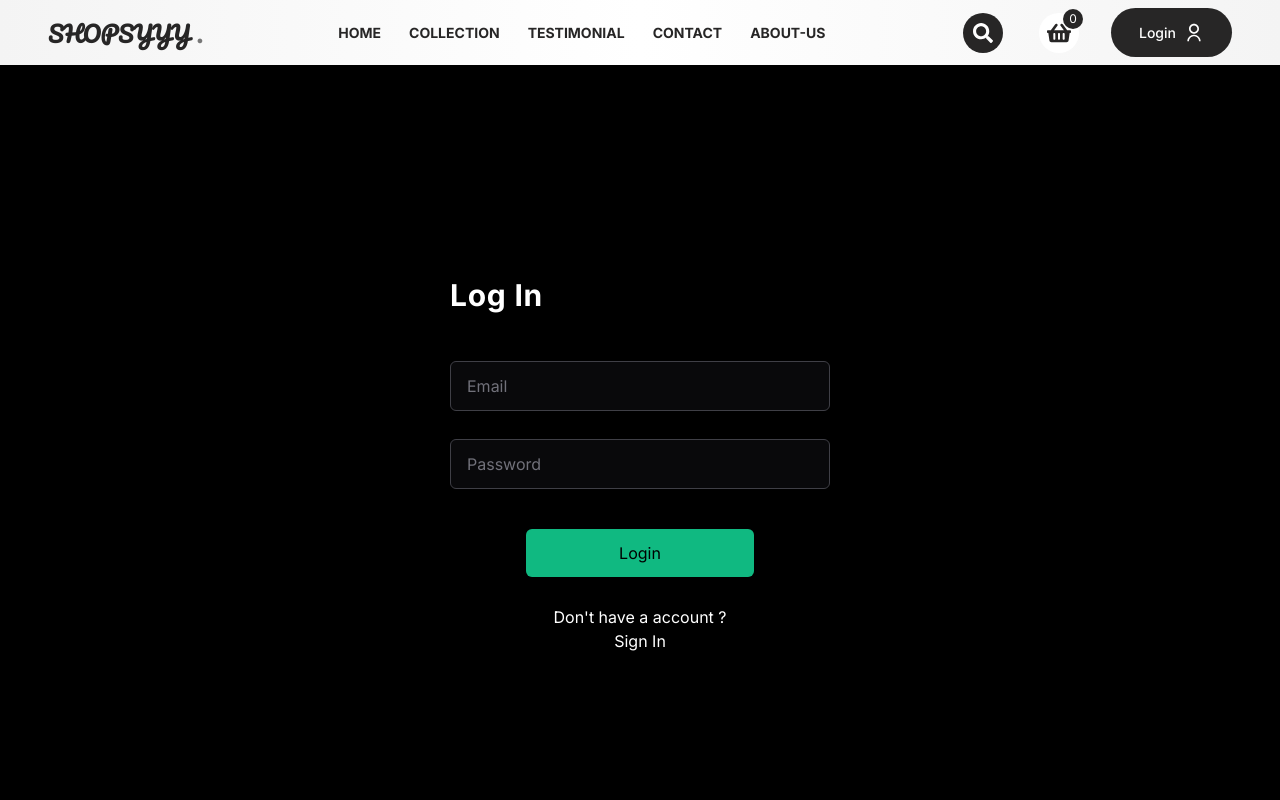
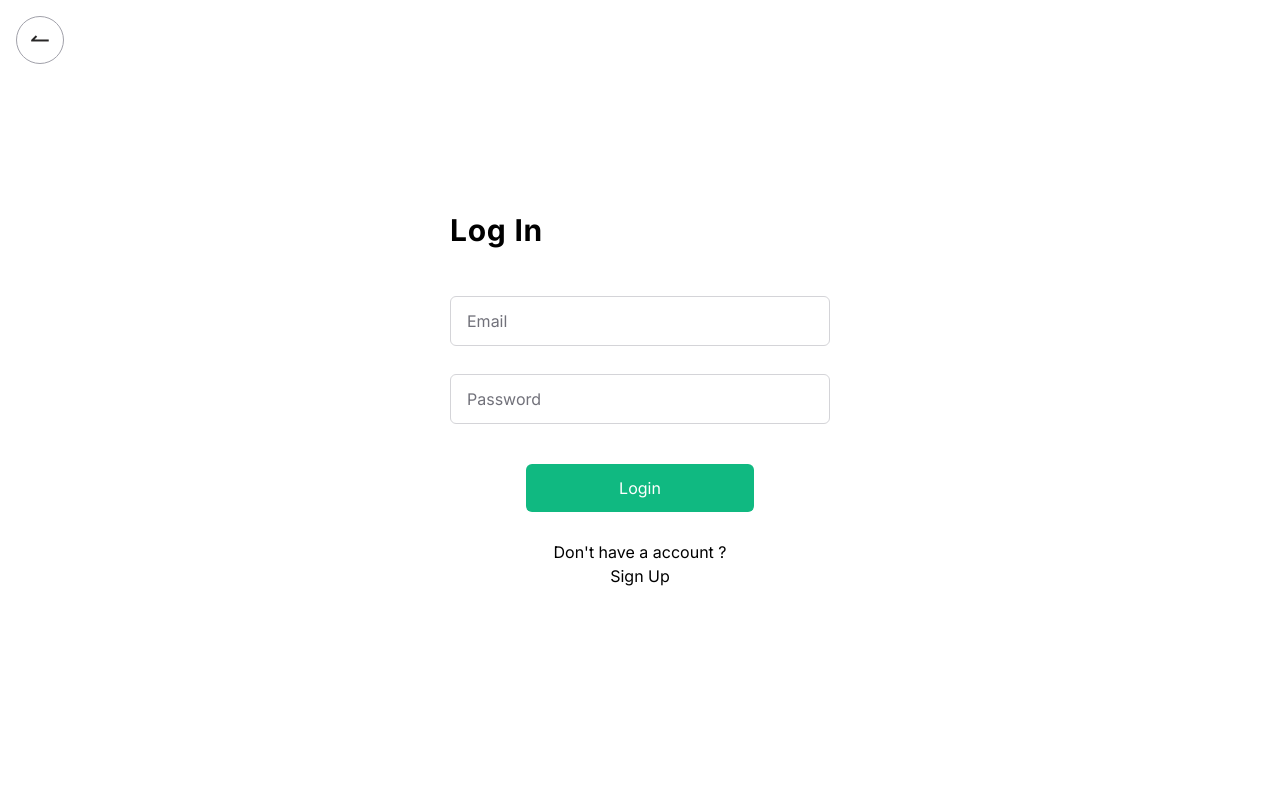
Before and after one commit to shiv-nitizens/Back-End-Project-E-commerce-, a React (Vite) app in the folder E-commerce-Cloths-Frontend/: page /login in a window 1280 px wide. Shown: the top 800 px of the page. Built offline with nearby package versions, Linux system fonts and the light colour scheme.

Commit message:
update login signup frontend

```diff
--- a/E-commerce-Cloths-Frontend/src/App.jsx
+++ b/E-commerce-Cloths-Frontend/src/App.jsx
@@ -1,5 +1,5 @@
 import { useState } from "react";
-import { Routes, Route } from "react-router-dom";
+import { Routes, Route, useLocation } from "react-router-dom";
 
 import Login from "./Login";
 import SignUp from "./SignUp";
@@ -19,18 +19,20 @@ function App() {
   const [success, changeSuccessState] = useState(false);
   const [authPage, changeAuthPage] = useState("login");
 
+  const location = useLocation();
+
+  const curr_loc = location.pathname == "/login" || location.pathname == "/signup" ;
+
   return (
     <main className="overflow-hidden text-tertiary">
 
-      <Header />
+      {!curr_loc && <Header/> }
 
       <Routes>
         <Route path="/" element={<Home />} />
         <Route path="/collection" element={<Collection />} />
         <Route path="/collection/:category" element={<CategoryCollection />} />
         <Route path="/collection/:category/:id" element={<ProductDetails />} />
-        <Route path="/login" element={<Login />} />
-        <Route path="/signup" element={<SignUp />} />
         <Route path="/About" element={<About />} />
 
         {/* Auth Pages */}
@@ -58,7 +60,7 @@ function App() {
 
       </Routes>
 
-      <Footer />
+      {!curr_loc && <Footer /> }
 
     </main>
   );
--- a/E-commerce-Cloths-Frontend/src/Login.jsx
+++ b/E-commerce-Cloths-Frontend/src/Login.jsx
@@ -37,30 +37,39 @@ function Login(props) {
   return (
     <>
       {confirm ? (
-        <div className="h-screen flex justify-center items-center bg-black transition-all duration-300">
+        <div className="h-screen flex justify-center items-center bg-white transition-all duration-300">
           <div className="flex w-[380px] flex-col items-center gap-6 opacity-100 scale-100 transition-all duration-300">
 
-            <div className="w-20 h-20 flex items-center justify-center rounded-full bg-emerald-500 text-black text-3xl font-bold">
+            <div className="w-20 h-20 flex items-center justify-center rounded-full bg-emerald-500 text-white text-3xl font-bold">
               ✓
             </div>
 
-            <h2 className="text-2xl text-white font-semibold">
+            <h2 className="text-2xl text-black font-semibold">
               Login Successful
             </h2>
 
-            <p className="text-zinc-400 text-sm">
+            <p className="text-zinc-500 text-sm">
               Welcome back.
             </p>
 
           </div>
         </div>
       ) : (
-        <div className="h-screen flex justify-center items-center bg-black">
+        <div className="relative w-full h-screen bg-white flex justify-center items-center">
+
+          {/* Back button */}
+          <button
+            onClick={() => navigate("/")}
+            className="absolute top-4 left-4 w-12 h-12 flex items-center justify-center rounded-full border border-zinc-400 hover:bg-zinc-200 transition active:scale-95 text-2xl"
+          >
+            ↼
+          </button>
+
           <form
             onSubmit={checkCredentials}
             className="flex w-[380px] flex-col gap-7"
           >
-            <h1 className="text-3xl text-white font-bold tracking-wide mb-5">
+            <h1 className="text-3xl text-black font-bold tracking-wide mb-5">
               Log In
             </h1>
 
@@ -71,7 +80,7 @@ function Login(props) {
               value={email}
               required
               onChange={e => changeEmail(e.target.value)}
-              className="w-full px-4 py-3 bg-zinc-950 border border-zinc-700 text-zinc-200 placeholder-zinc-500 focus:outline-none focus:border-emerald-400 focus:ring-2 focus:ring-emerald-400 transition-all duration-200 rounded-md"
+              className="w-full px-4 py-3 bg-white border border-zinc-300 text-black placeholder-zinc-500 focus:outline-none focus:border-emerald-400 focus:ring-2 focus:ring-emerald-400 transition-all duration-200 rounded-md"
             />
 
             <input
@@ -81,25 +90,25 @@ function Login(props) {
               value={password}
               required
               onChange={e => changePassword(e.target.value)}
-              className="w-full px-4 py-3 bg-zinc-950 border border-zinc-700 text-zinc-200 placeholder-zinc-500 focus:outline-none focus:border-emerald-400 focus:ring-2 focus:ring-emerald-400 transition-all duration-200 rounded-md"
+              className="w-full px-4 py-3 bg-white border border-zinc-300 text-black placeholder-zinc-500 focus:outline-none focus:border-emerald-400 focus:ring-2 focus:ring-emerald-400 transition-all duration-200 rounded-md"
             />
 
             <button
               type="submit"
               disabled={loader}
-              className="w-[60%] self-center py-3 bg-emerald-500 text-black rounded-md transition-all duration-200 hover:bg-emerald-400 active:scale-95 disabled:opacity-60 mt-3"
+              className="w-[60%] self-center py-3 bg-emerald-500 text-white rounded-md transition-all duration-200 hover:bg-emerald-400 active:scale-95 disabled:opacity-60 mt-3"
             >
               {loader ? "Logging in..." : "Login"}
             </button>
 
             <button
-              className="text-white"
+              className="text-black"
               type="button"
               onClick={()=>navigate("/signup")}
             >
               Don't have a account ?
               <br />
-              Sign In
+              Sign Up
             </button>
 
           </form>
--- a/E-commerce-Cloths-Frontend/src/SignUp.jsx
+++ b/E-commerce-Cloths-Frontend/src/SignUp.jsx
@@ -37,31 +37,40 @@ function SignUp(props){
       return (
         <>
           {confirm ? (
-            <div className="h-screen flex justify-center items-center bg-black transition-all duration-300">
+            <div className="h-screen flex justify-center items-center bg-white transition-all duration-300">
               <div className="flex w-[380px] flex-col items-center gap-6 opacity-100 scale-100 transition-all duration-300">
 
-          <div className="w-20 h-20 flex items-center justify-center rounded-full bg-emerald-500 text-black text-3xl font-bold">
+                <div className="w-20 h-20 flex items-center justify-center rounded-full bg-emerald-500 text-white text-3xl font-bold">
                   ✓
                 </div>
 
-          <h2 className="text-2xl text-white font-semibold">
-            SignIn Successful
+                <h2 className="text-2xl text-black font-semibold">
+                  SignUp Successful
                 </h2>
 
-          <p className="text-zinc-400 text-sm">
+                <p className="text-zinc-500 text-sm">
                   Hello
                 </p>
 
               </div>
             </div>
           ) : (
-            <div className="h-screen flex justify-center items-center bg-black">
+            <div className="relative w-full h-screen bg-white flex justify-center items-center">
+
+              {/* Back button */}
+              <button
+                onClick={() => navigate("/")}
+                className="absolute top-4 left-4 w-12 h-12 flex items-center justify-center rounded-full border border-zinc-400 hover:bg-zinc-200 transition active:scale-95 text-2xl"
+              >
+                ↼
+              </button>
+
               <form
                 onSubmit={checkCredentials}
                 className="flex w-[380px] flex-col gap-7"
               >
-                <h1 className="text-3xl text-white font-bold tracking-wide mb-5">
-                Sign In
+                <h1 className="text-3xl text-black font-bold tracking-wide mb-5">
+                Sign Up
                 </h1>
 
                 <input
@@ -71,7 +80,7 @@ function SignUp(props){
                   value={email}
                   required
                   onChange={e => changeEmail(e.target.value)}
-                  className="w-full px-4 py-3 bg-zinc-950 border border-zinc-700 text-zinc-200 placeholder-zinc-500 focus:outline-none focus:border-emerald-400 focus:ring-2 focus:ring-emerald-400 transition-all duration-200 rounded-md"
+                  className="w-full px-4 py-3 bg-white border border-zinc-300 text-black placeholder-zinc-500 focus:outline-none focus:border-emerald-400 focus:ring-2 focus:ring-emerald-400 transition-all duration-200 rounded-md"
                 />
 
                 <input
@@ -81,19 +90,19 @@ function SignUp(props){
                   value={password}
                   required
                   onChange={e => changePassword(e.target.value)}
-                  className="w-full px-4 py-3 bg-zinc-950 border border-zinc-700 text-zinc-200 placeholder-zinc-500 focus:outline-none focus:border-emerald-400 focus:ring-2 focus:ring-emerald-400 transition-all duration-200 rounded-md"
+                  className="w-full px-4 py-3 bg-white border border-zinc-300 text-black placeholder-zinc-500 focus:outline-none focus:border-emerald-400 focus:ring-2 focus:ring-emerald-400 transition-all duration-200 rounded-md"
                 />
 
                 <button
                   type="submit"
                   disabled={loader}
-                  className="w-[60%] self-center py-3 bg-emerald-500 text-black rounded-md transition-all duration-200 hover:bg-emerald-400 active:scale-95 disabled:opacity-60 mt-3"
+                  className="w-[60%] self-center py-3 bg-emerald-500 text-white rounded-md transition-all duration-200 hover:bg-emerald-400 active:scale-95 disabled:opacity-60 mt-3"
                 >
                   {loader ? "Signing in..." : "SignIn"}
                 </button>
 
                 <button
-                className="text-white"
+                className="text-black"
                 type="button"
                 onClick={()=>navigate("/login")}
                 >
@@ -101,6 +110,7 @@ function SignUp(props){
                   <br />
                   Login
                 </button>
+
               </form>
             </div>
           )}
```
Also changed, not shown: 1 other file (tests, documents, lock files or other folders). Lines whose indentation alone changed are shown as unchanged.
